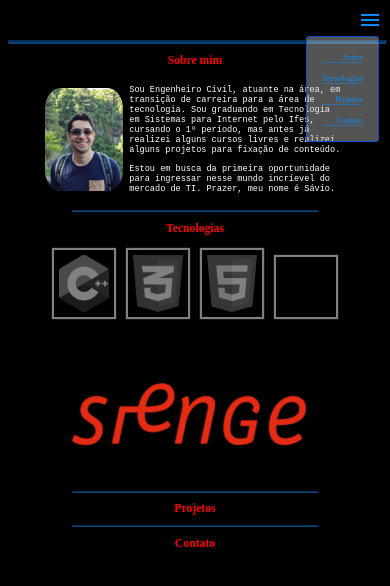
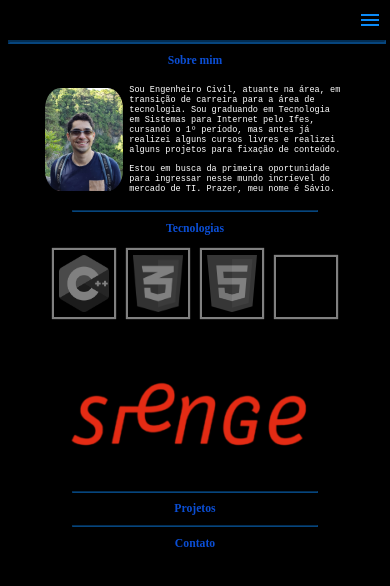
Before and after one commit to saviosantanna/Curriculo, a plain HTML site: page index.html in a window 390 px wide. Drawn offline with nearby package versions, Linux system fonts and the light colour scheme.

Commit message:
atualizei menu hamburger

```diff
--- a/media-query.css
+++ b/media-query.css
@@ -16,5 +16,6 @@
         border: none;
         top: 0;
         right: 0;
+        display: block;
     }
 }
--- a/style.css
+++ b/style.css
@@ -34,7 +34,7 @@ p{
 
 h2 {
     text-align: center;
-    color: red;
+    color: var(--cor4);
     text-shadow: 1px 1px 1px rgba(0, 0, 0, 0.5);
     font-size: 3vw;
 }
@@ -59,13 +59,13 @@ nav > a {
 #itens {
     float: right;
     padding: 5px;
-    background-color: rgba(211, 211, 211, 0.4);
+    background-color: rgba(75, 73, 73, 0.808);
     border: 1px solid var(--cor4);
     border-radius: 3px;
     position: absolute;
     top: 35px;
     right: 10px;
-    display: block;
+    display: none;
 }
 
 #itens > a {
```
